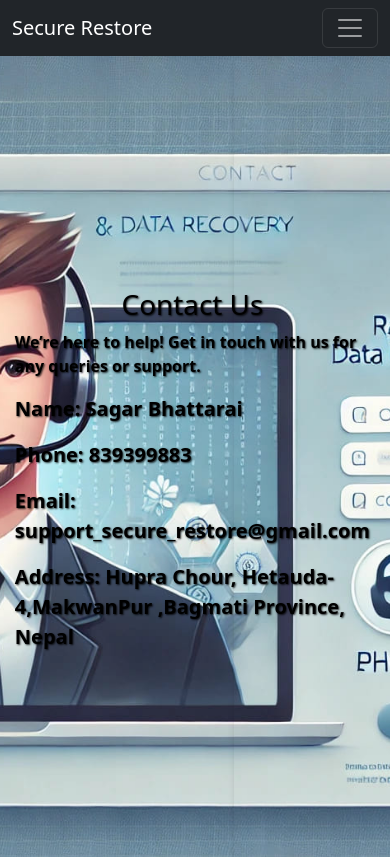
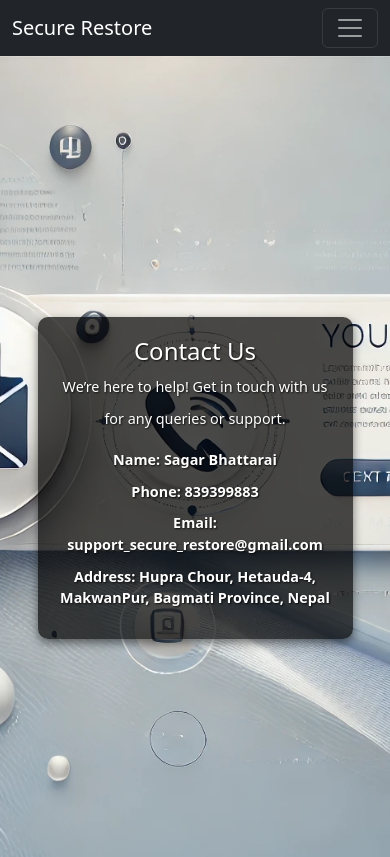
Before and after one commit to pantaSanjesh/SecureRestore, a React (Create React App) app: page /contact in a window 390 px wide. Shown: the top 857 px of the page. Built offline with nearby package versions, Linux system fonts and the light colour scheme.

Commit message:
added some css to make it responsive

```diff
--- a/package.json
+++ b/package.json
@@ -3,6 +3,7 @@
   "version": "0.1.0",
   "private": true,
   "dependencies": {
+    "@popperjs/core": "^2.11.8",
     "bootstrap": "^5.3.3",
     "cra-template": "1.2.0",
     "react": "^19.0.0",
@@ -16,7 +17,7 @@
     "slick-carousel": "^1.8.1",
     "swiper": "^11.2.0"
   },
-  "homepage": "https://pantaSanjesh.github.io/SecureRestore",
+  "homepage": "https://pantaSanjesh.github.io",
   "scripts": {
     "start": "react-scripts start",
     "build": "react-scripts build",
--- a/src/components/Footer.js
+++ b/src/components/Footer.js
@@ -2,9 +2,24 @@
 
 function Footer() {
   return (
-    <footer className="bg-dark text-white text-center py-3 mt-4">
+    <footer className="bg-dark text-white text-center text-lg-start py-3 mt-4">
       <div className="container">
-        <p>&copy; {new Date().getFullYear()} Recovery Experts. All Rights Reserved.</p>
+        <div className="row">
+          {/* Left Section */}
+          <div className="col-lg-6 text-lg-start mb-2">
+            <p>&copy; {new Date().getFullYear()} Recovery Experts. All Rights Reserved.</p>
+          </div>
+
+          {/* Right Section */}
+          <div className="col-lg-6 text-lg-end">
+            <a href="/privacy-policy" className="text-white me-3">
+              Privacy Policy
+            </a>
+            <a href="/terms-of-service" className="text-white">
+              Terms of Service
+            </a>
+          </div>
+        </div>
       </div>
     </footer>
   );
--- a/src/index.js
+++ b/src/index.js
@@ -3,6 +3,7 @@
 import { BrowserRouter } from 'react-router-dom';
 import App from './App';
 import 'bootstrap/dist/css/bootstrap.min.css';
+import 'bootstrap/dist/js/bootstrap.bundle.min.js'; // Bootstrap JS (includes Popper.js)
 
 const root = ReactDOM.createRoot(document.getElementById('root'));
 root.render(
--- a/src/pages/About.js
+++ b/src/pages/About.js
@@ -1,19 +1,25 @@
 import React from 'react';
 import '../style/About.css';
-import aboutImg from '../assets/img/hero-banner.jpg'
+import aboutImg from '../assets/img/hero-banner.jpg';
+
 function About() {
   return (
-    <div className="about">
-      <div className="about-banner">
+    <div className="about-banner">
       <div className="content">
         <h1>About Us</h1>
         <p>
-          We are industry leaders in ransomware  and data recovery solutions. With years of
+          We are industry leaders in ransomware and data recovery solutions. With years of
           experience, we help individuals and businesses recover critical data and prevent
           cyber threats.
         </p>
-        {/* <img src= {aboutImg}alt="Our Team" className="about-image" /> */}
       </div>
+      <div className="about-details">
+
+        <p className="about-text">
+          Our team of professionals has helped countless clients achieve peace of mind by
+          ensuring their data remains safe and secure. From large enterprises to small
+          businesses, we offer tailored recovery solutions to meet diverse needs.
+        </p>
       </div>
     </div>
   );
--- a/src/pages/Contact.js
+++ b/src/pages/Contact.js
@@ -1,44 +1,27 @@
-
-
-import React from 'react';
-import '../style/Contact.css';
+import React from "react";
+import "../style/Contact.css";
 
 function Contact() {
   return (
     <div className="contact-banner">
       <div className="contact">
-      {/* Banner Section */}
-      <div className='contact-heading'>
+        {/* Contact Heading */}
+        <div className="contact-heading">
           <h1>Contact Us</h1>
-        <p>We’re here to help! Get in touch with us for any queries or support.</p>
+          <p>
+            We’re here to help! Get in touch with us
+            <span className="force-new-line">for any queries or support.</span>
+          </p>
+        </div>
 
-        </div>
-      {/* Contact Form Section */}
-      {/* <div className="contact-form-container">
-        <h2>Get in Touch</h2>
-        <form className="contact-form">
-          <div className="form-group">
-            <label htmlFor="name">Name</label>
-            <input type="text" id="name" name="name" placeholder="Your Name" required />
-          </div>
-          <div className="form-group">
-            <label htmlFor="email">Email</label>
-            <input type="email" id="email" name="email" placeholder="Your Email" required />
-          </div>
-          <div className="form-group">
-            <label htmlFor="message">Message</label>
-            <textarea id="message" name="message" rows="5" placeholder="Your Message" required></textarea>
-          </div>
-          <button type="submit" className="btn-submit">Send Message</button>
-        </form>
-      </div> */}
-
-      {/* Contact Info Section */}
+        {/* Contact Info */}
         <div className="contact-info">
           <p>Name: Sagar Bhattarai</p>
           <p>Phone: 839399883</p>
           <p>Email: support_secure_restore@gmail.com</p>
-      <p>Address: Hupra Chour, Hetauda-4,MakwanPur ,Bagmati Province, Nepal</p>
+          <p>
+            Address: Hupra Chour, Hetauda-4, MakwanPur, Bagmati Province, Nepal
+          </p>
         </div>
       </div>
     </div>
--- a/src/pages/Home.js
+++ b/src/pages/Home.js
@@ -51,7 +51,7 @@
         <ul>
           <li>✅ Proven track record in data recovery</li>
           <li>✅ State-of-the-art tools and technology</li>
-          <li>✅ 24/7 support from experienced professionals</li>
+          <li>✅ Support from experienced professionals(7:00 AM to 12:00 AM)</li>
         </ul>
       </section>
 
--- a/src/pages/Services.js
+++ b/src/pages/Services.js
@@ -2,7 +2,7 @@
 import "../style/Service.css";
 import dataRecoveryIcon from "../assets/slider/data-recovery.jpg";
 import ransomeIcon from "../assets/slider/ransomeware-solution.jpg";
-import endtoend from "../assets/slider/end-to-end.jpg"
+import endtoend from "../assets/slider/end-to-end.jpg";
 
 // Import Bootstrap Carousel
 import Carousel from "react-bootstrap/Carousel";
@@ -21,8 +21,7 @@
                 <img
                   className="d-block w-100"
                   src={dataRecoveryIcon}
-                  alt="First slide"
-
+                  alt="Data Recovery"
                 />
                 <Carousel.Caption>
                   <h5>Data Recovery</h5>
@@ -35,21 +34,24 @@
                 <img
                   className="d-block w-100"
                   src={ransomeIcon}
-                  alt="Second slide"
-
+                  alt="Ransomware Protection"
                 />
                 <Carousel.Caption>
-                  <h5>Ransomware Protection</h5>
-                  <p>Secure your systems from ransomware attacks.</p>
+                <h5>Ransomware Solution</h5>
+                <p>Restore your systems and recover from ransomware attacks effectively.</p>
                 </Carousel.Caption>
               </Carousel.Item>
 
               {/* Third Slide */}
               <Carousel.Item>
-                <img className="d-block w-100" src={endtoend} alt="Third slide"   />
+                <img
+                  className="d-block w-100"
+                  src={endtoend}
+                  alt="End-to-End Solutions"
+                />
                 <Carousel.Caption>
-                  <h5>Our  Motive</h5>
-                  <p>We provide end-to-end data recovery solutions.</p>
+                  <h5>End-to-End Solutions</h5>
+                  <p>We provide comprehensive data recovery services.</p>
                 </Carousel.Caption>
               </Carousel.Item>
             </Carousel>
--- a/src/style/About.css
+++ b/src/style/About.css
@@ -4,35 +4,102 @@
 
 
 }
-
+/* General About-Banner Section */
 .about-banner {
-    background: url('../assets/img/about-banner.jpg');
+  background: url('../assets/img/about-banner.jpg') no-repeat center center;
   background-size: cover;
+  color: #fff;
+  text-shadow: 1px 1px 2px rgba(0, 0, 0, 0.8);
   background-position: center;
   background-repeat: no-repeat;
   height: 100vh;
   width: 100%;
   display: flex;
-    justify-content: center;
+  flex-direction: column;
+
+}
+
+/* Content Section Inside Banner */
+.content {
+  text-align: center;
+  margin-bottom: 40px; /* Spacing between title/description and details */
+  padding: 0 20px; /* Padding for smaller screens */
+}
+
+.content h1 {
+  font-size: 2.5rem;
+  margin-bottom: 10px;
+  display: flex;
+
+}
+
+.content p {
+  font-size: 1.2rem;
+  line-height: 1.6;
+}
+
+/* About Details Section */
+.about-details {
+  max-width: 1200px;
+  padding: 20px;
+  font-size: 2.5rem;
+  text-align: center;
+  display: flex;
+  flex-direction: column;
   align-items: center;
-    color: #fff; /* Sets font color to white for better contrast */
-  text-shadow: 1px 1px 2px rgba(0, 0, 0, 0.8);
+  gap: 20px; /* Creates space between image and text */
 }
 
 .about-image {
   width: 100%;
   max-width: 600px;
-    margin-top: 20px;
   border-radius: 10px;
+  box-shadow: 0 4px 6px rgba(0, 0, 0, 0.1);
 }
 
-  .about p {
-    text-shadow: 1px 1px black;
-    text-align: center;
-    margin-top: 50px;
-    font-size: 25px;
+.about-text {
+  font-size: 1.2rem;
+  line-height: 1.6;
+  color: #fff;
+  text-shadow: 1px 1px rgba(0, 0, 0, 0.7);
 }
 
-  .about h1{
-  margin-top: 2px;
+/* Responsive Design */
+@media (max-width: 768px) {
+
+
+  .content h1 {
+    font-size: 2rem;
   }
+
+  .content p {
+    font-size: 1rem;
+  }
+
+  .about-details {
+    padding: 10px;
+  }
+
+  .about-image {
+    max-width: 100%; /* Ensure it scales properly on small screens */
+  }
+}
+
+@media (max-width: 576px) {
+  .about-banner {
+    padding: 10px;
+  }
+
+  .content h1 {
+    font-size: 1.8rem;
+    display: block;
+  }
+
+  .content p {
+    font-size: 0.9rem;
+  }
+
+  .about-details {
+    gap: 10px;
+  }
+}
--- a/src/style/Contact.css
+++ b/src/style/Contact.css
@@ -1,44 +1,82 @@
-.contact {
-  color: #000;
-  display: grid;
-  justify-content: end; /* Aligns content to the right horizontally */
-  align-content: center; /* Aligns content to the middle vertically */
-  width: 40%; /* Optional: Adjust as needed */
-  padding: 20px; /* Adds spacing inside the container */
-  box-shadow: 0 4px 6px rgba(0, 0, 0, 0.1); /* Optional: Adds subtle shadow */
-  border-radius: 10px; /* Optional: Adds rounded corners */
-
-
-}
-.contact-heading h1 {
-  display: flex;
-  align-content: center;
-  justify-content: center;
-
-}
-.contact-heading p {
-  display: flex;
-  align-content: center;
-  justify-content: center;
-  font-weight: bold;
-}
-
+/* General Styles */
 .contact-banner {
-  background: url("../assets/img/contact-banner.jpg");
+  background: url("../assets/img/contct-banner.jpg");
   background-size: cover;
   background-position: center;
   background-repeat: no-repeat;
   height: 100vh;
   width: 100%;
   display: flex;
-  justify-content: flex-end;
-  color: #fff; /* Sets font color to white for better contrast */
+  justify-content: center; /* Center the contact box */
+  align-items: center; /* Center vertically */
+  color: #fff; /* Text color */
   text-shadow: 1px 1px 2px rgba(0, 0, 0, 0.8);
+  padding: 20px; /* Padding for spacing */
+  box-sizing: border-box;
+}
+
+/* Contact Container */
+.contact {
+  background-color: rgba(0, 0, 0, 0.7); /* Semi-transparent background */
+  padding: 30px;
+  border-radius: 10px;
+  max-width: 600px;
+  width: 90%; /* Responsive width */
+  box-shadow: 0 4px 10px rgba(0, 0, 0, 0.5);
+  text-align: center;
+  box-sizing: border-box;
+}
+
+/* Heading Styles */
+.contact-heading h1 {
+  font-size: 2rem;
+  margin-bottom: 10px;
+}
+
+.contact-heading p {
+  font-size: 1.2rem;
+  margin: 0;
+}
+
+.force-new-line {
+  display: block;
+  margin-top: 10px; /* Space between lines */
+}
+
+/* Contact Info Section */
+.contact-info {
+  margin-top: 20px;
 }
 
 .contact-info p {
-  font-size: 20px;
+  font-size: 1rem;
+  margin: 10px 0;
   font-weight: bold;
-  font-weight: 800px;
+}
 
+/* Media Queries for Responsiveness */
+@media (max-width: 768px) {
+  .contact {
+    padding: 20px;
+  }
+
+  .contact-heading h1 {
+    font-size: 1.8rem;
+  }
+
+  .contact-heading p,
+  .contact-info p {
+    font-size: 1rem;
+  }
 }
+
+@media (max-width: 480px) {
+  .contact-heading h1 {
+    font-size: 1.5rem;
+  }
+
+  .contact-heading p,
+  .contact-info p {
+    font-size: 0.9rem;
+  }
+}
```
Also changed, not shown: src/components/Header.js (+6 -2 lines), src/assets/img/contct-banner.jpg (added), 1 other file (tests, documents, lock files or other folders). Lines whose indentation alone changed are shown as unchanged.
